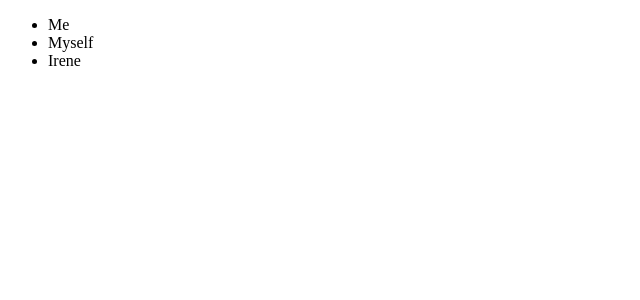
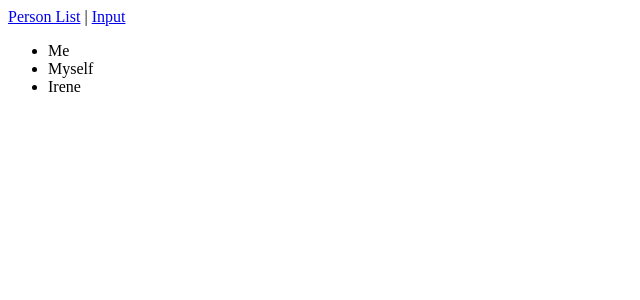
Before and after one commit to winstonbarbe/ng-lessons, an Angular app: page / in a window 1280 px wide. Shown: the top 300 px of the page, without its empty margins (0-640 px from the left). Built offline with nearby package versions, Linux system fonts and the light colour scheme.

Commit message:
adds page to page naviation with routerLinks

```diff
--- a/src/app/app.component.html
+++ b/src/app/app.component.html
@@ -1 +1,2 @@
+<a routerLink="/">Person List</a> | <a routerLink="/input">Input</a>
 <router-outlet></router-outlet>
```
